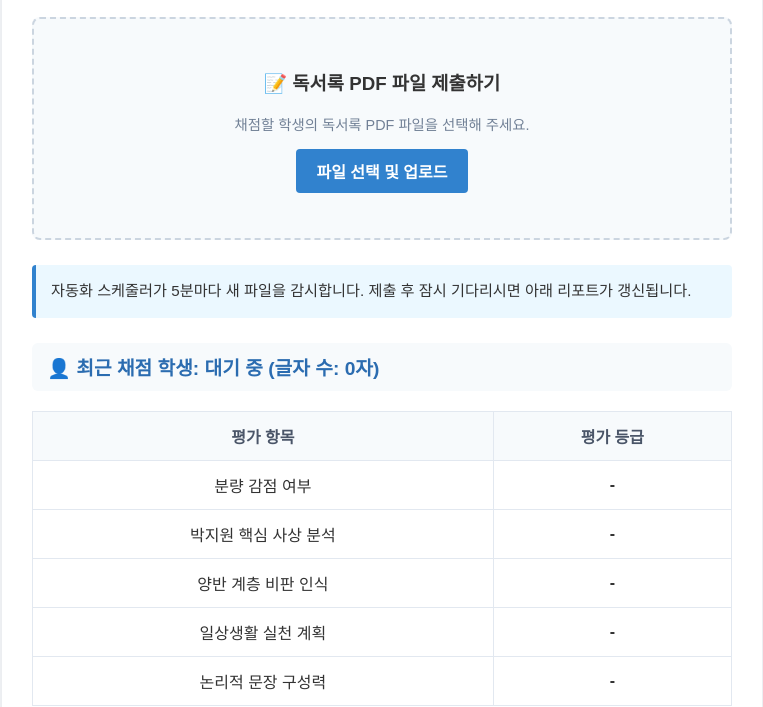
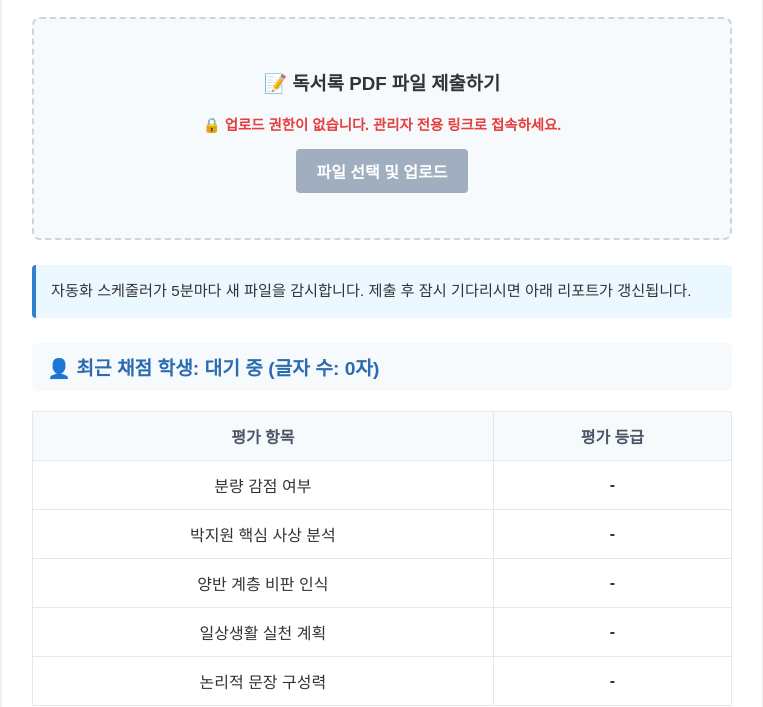
Before and after one commit to owsjtld/owsjtld.github.io, a plain HTML site: page index.html in a window 1280 px wide. Shown: the part 125-832 px from the top of the page, without its empty margins (258-1021 px from the left). Drawn offline with Linux system fonts and the light colour scheme; no server answers.

Commit message:
Design: 토큰 노출 없는 URL 파라미터 인증 기반 업로드 페이지 반영

```diff
--- a/index.html
+++ b/index.html
@@ -13,6 +13,7 @@
         .upload-section { background: #f7fafc; border: 2px dashed #cbd5e0; padding: 30px; border-radius: 8px; text-align: center; margin-bottom: 25px; }
         .upload-btn { background-color: #3182ce; color: white; padding: 10px 20px; border: none; border-radius: 4px; font-weight: bold; cursor: pointer; font-size: 1em; }
         .upload-btn:hover { background-color: #2b6cb0; }
+        .upload-btn:disabled { background-color: #a0aec0; cursor: not-allowed; }
         #file-input { display: none; }
         #status-message { margin-top: 15px; font-weight: bold; color: #2d3748; }
 
@@ -36,9 +37,9 @@
 
     <div class="upload-section">
         <h3>📝 독서록 PDF 파일 제출하기</h3>
-        <p style="color: #718096; font-size: 0.9em;">채점할 학생의 독서록 PDF 파일을 선택해 주세요.</p>
+        <p id="upload-desc" style="color: #718096; font-size: 0.9em;">채점할 학생의 독서록 PDF 파일을 선택해 주세요.</p>
         <input type="file" id="file-input" accept="application/pdf">
-        <button class="upload-btn" onclick="document.getElementById('file-input').click()">파일 선택 및 업로드</button>
+        <button id="submit-btn" class="upload-btn" onclick="document.getElementById('file-input').click()">파일 선택 및 업로드</button>
         <div id="status-message"></div>
     </div>
 
@@ -70,28 +71,41 @@
 <div class="footer">© 연암 에듀케이터 시스템 연구소.</div>
 
 <script>
-    // ⚠️ 중요: 1단계에서 발급받은 본인의 토큰 주입 (보안 우회 정적 연동용)
-    const GITHUB_TOKEN = "여기에_발급받은_ghp_시작하는_토큰_넣기";
     const REPO_OWNER = "owsjtld";
     const REPO_NAME = "owsjtld.github.io";
 
-    // 파일 업로드 이벤트 리스너
+    // URL에서 ?key=ghp_... 값을 추출하는 함수
+    function getUrlParameter(name) {
+        const results = new RegExp('[\?&]' + name + '=([^&#]*)').exec(window.location.href);
+        return results ? decodeURIComponent(results[1]) : null;
+    }
+
+    // 주소창에서 토큰 인증키 자동 로드
+    const GITHUB_TOKEN = getUrlParameter('key');
+    const submitBtn = document.getElementById('submit-btn');
+    const statusId = document.getElementById('status-message');
+    const uploadDesc = document.getElementById('upload-desc');
+
+    // 토큰이 주소창에 없으면 업로드 버튼을 잠가버림 (보안 장치)
+    if (!GITHUB_TOKEN || !GITHUB_TOKEN.startsWith('ghp_')) {
+        submitBtn.disabled = true;
+        uploadDesc.innerHTML = "<span style='color:#e53e3e; font-weight:bold;'>🔒 업로드 권한이 없습니다. 관리자 전용 링크로 접속하세요.</span>";
+    }
+
+    // 파일 업로드 처리 로직
     document.getElementById('file-input').addEventListener('change', async function(e) {
         const file = e.target.files[0];
         if (!file) return;
 
-        const statusId = document.getElementById('status-message');
         statusId.innerText = "⏳ 깃허브 저장소로 안전하게 전송 중...";
         statusId.style.color = "#3182ce";
 
         try {
-            // 파일을 Base64 문자열로 변환 (GitHub API 요구 규격)
             const reader = new FileReader();
             reader.readAsDataURL(file);
             reader.onload = async function () {
                 const base64Content = reader.result.split(',')[1];
 
-                // 타임스탬프를 붙여 깃허브 uploads/ 폴더에 중복 없는 파일명 생성
                 const timestamp = new Date().getTime();
                 const uploadPath = `uploads/${timestamp}_${file.name}`;
                 const url = `https://api.github.com/repos/${REPO_OWNER}/${REPO_NAME}/contents/${uploadPath}`;
@@ -102,7 +116,7 @@
                         'Authorization': `token ${GITHUB_TOKEN}`,
                         'Content-Type': 'application/json'
                     },
-                    body: json = JSON.stringify({
+                    body: JSON.stringify({
                         message: `🤖 외부 사용자 독서록 업로드: ${file.name}`,
                         content: base64Content
                     })
@@ -112,19 +126,21 @@
                     statusId.innerHTML = "✅ 업로드 성공! 봇이 채점을 시작합니다. (약 1~3분 뒤 새로고침 하세요)";
                     statusId.style.color = "#38a169";
                 } else {
-                    throw new Error("전송 실패");
+                    const errData = await response.json();
+                    throw new Error(errData.message || "전송 실패");
                 }
             };
         } catch (error) {
-            statusId.innerText = "❌ 업로드 실패: 시스템 담당자에게 문의하세요.";
+            statusId.innerText = "❌ 업로드 실패: 인증키가 올바르지 않거나 권한이 없습니다.";
             statusId.style.color = "#e53e3e";
+            console.error(error);
         }
     });
 
-    // 최근 결과 읽어오기 로직
+    // 최근 채점 결과 읽어오기
     async function loadEvaluationResult() {
         try {
-            const response = await fetch("./api/result.json?t=" + new Date().getTime()); // 캐시 방지
+            const response = await fetch("./api/result.json?t=" + new Date().getTime());
             if (!response.ok) return;
             const resData = await response.json();
             if (resData.success && resData.data) {
```
